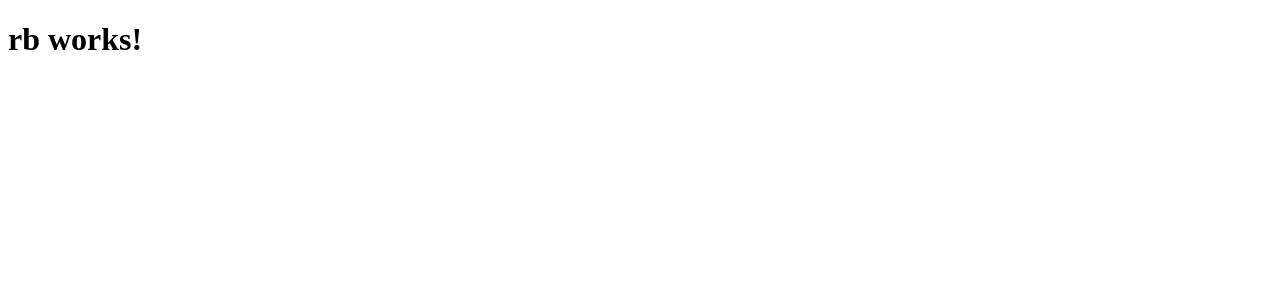
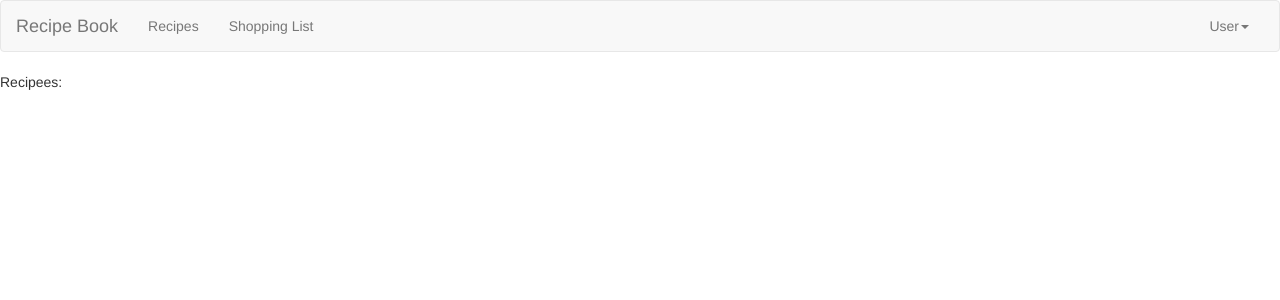
Before and after one commit to NoRest4AWhearry/recipe-book, an Angular app: page / in a window 1280 px wide. Shown: the top 300 px of the page. Built offline with nearby package versions, Linux system fonts and the light colour scheme.

Commit message:
Add header component

```diff
--- a/src/app/app.component.html
+++ b/src/app/app.component.html
@@ -1,3 +1,2 @@
-<h1>
-  {{title}}
-</h1>
+<rb-header></rb-header>
+Recipees:
--- a/src/app/app.component.ts
+++ b/src/app/app.component.ts
@@ -6,5 +6,5 @@
   styleUrls: ['./app.component.css']
 })
 export class AppComponent {
-  title = 'rb works!';
+
 }
--- a/src/app/app.module.ts
+++ b/src/app/app.module.ts
@@ -4,10 +4,12 @@
 import { HttpModule } from '@angular/http';
 
 import { AppComponent } from './app.component';
+import { HeaderComponent } from './header.component';
 
 @NgModule({
   declarations: [
-    AppComponent
+    AppComponent,
+    HeaderComponent
   ],
   imports: [
     BrowserModule,
--- /dev/null
+++ b/src/app/header.component.html
@@ -0,0 +1,27 @@
+<nav class="navbar navbar-default">
+  <div class="container-fluid">
+    <!-- Brand and toggle get grouped for better mobile display -->
+    <div class="navbar-header">
+      <a class="navbar-brand" href="#">Recipe Book</a>
+    </div>
+
+    <!-- Collect the nav links, forms, and other content for toggling -->
+    <div class="collapse navbar-collapse" id="bs-example-navbar-collapse-1">
+      <ul class="nav navbar-nav">
+        <li ><a href="#">Recipes</a></li>
+        <li><a href="#">Shopping List</a></li>
+      </ul>
+      <ul class="nav navbar-nav navbar-right">
+        <li class="dropdown">
+          <a href="#" class="dropdown-toggle" role="button" aria-haspopup="true" aria-expanded="false">User<span class="caret"></span></a>
+          <ul class="dropdown-menu">
+            <li><a href="#">Login</a></li>
+            <li><a href="#">Other</a></li>
+            <li role="separator" class="divider"></li>
+            <li><a href="#">Logout</a></li>
+          </ul>
+        </li>
+      </ul>
+    </div><!-- /.navbar-collapse -->
+  </div><!-- /.container-fluid -->
+</nav>
--- /dev/null
+++ b/src/app/header.component.ts
@@ -0,0 +1,14 @@
+import { Component, OnInit } from '@angular/core';
+
+@Component({
+  selector: 'rb-header',
+  templateUrl: './header.component.html',
+})
+export class HeaderComponent implements OnInit {
+
+  constructor() { }
+
+  ngOnInit() {
+  }
+
+}
--- a/src/index.html
+++ b/src/index.html
@@ -7,6 +7,7 @@
 
   <meta name="viewport" content="width=device-width, initial-scale=1">
   <link rel="icon" type="image/x-icon" href="favicon.ico">
+  <link rel="stylesheet" href="https://maxcdn.bootstrapcdn.com/bootstrap/3.3.7/css/bootstrap.min.css" integrity="sha384-BVYiiSIFeK1dGmJRAkycuHAHRg32OmUcww7on3RYdg4Va+PmSTsz/K68vbdEjh4u" crossorigin="anonymous">
 </head>
 <body>
   <rb-root>Loading...</rb-root>
```
